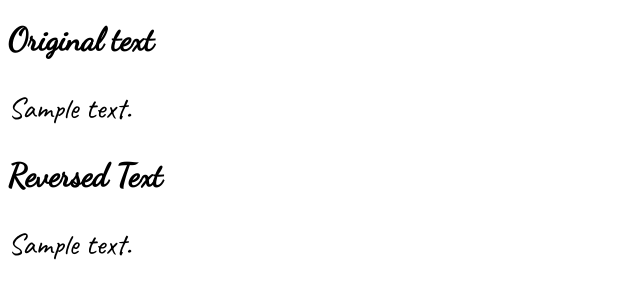
After one commit to alexlobko/viceversa-project, a Django app: template templates/reverse.html in a window 1280 px wide. The commit adds this page. Shown: the top 300 px of the page, without its empty margins (0-640 px from the left). Run offline with Django 3.2, Linux system fonts and the light colour scheme; the template is opened without the code that fills it: most values are stand-ins (such as "Sample title", 1, 10 or a date in 2020).

Commit message:
Add reverse feature

```diff
--- /dev/null
+++ b/templates/reverse.html
@@ -0,0 +1,24 @@
+<!DOCTYPE html>
+<html>
+<head>
+	<title>Reversed Text</title>
+	<link rel="preconnect" href="https://fonts.gstatic.com">
+	<link href="https://fonts.googleapis.com/css2?family=Caveat&family=Dancing+Script&display=swap" rel="stylesheet">
+	<style type="text/css">
+		p {
+			font-family: 'Caveat', cursive;
+			font-size: 30px;
+
+		}
+		h1 {
+			font-family: 'Dancing Script', cursive;
+		}
+	</style>
+</head>
+<body>
+	<h1>Original text</h1>
+	<p>{{text}}</p>
+	<h1>Reversed Text</h1>
+	<p>{{reversedtext}}</p>
+</body>
+</html>
--- a/viceversa/urls.py
+++ b/viceversa/urls.py
@@ -19,4 +19,5 @@ from . import views
 urlpatterns = [
     path('admin/', admin.site.urls),
     path('', views.home),
+    path('reverse/', views.reverse, name='reverse'),
 ]
--- a/viceversa/views.py
+++ b/viceversa/views.py
@@ -3,3 +3,8 @@ from django.shortcuts import render
 
 def home(request):
 	return render(request, 'home.html')
+
+def reverse(request):
+	text = request.GET['message']
+	reversed_text = text[::-1]
+	return render(request, 'reverse.html', {'text':text, 'reversedtext':reversed_text})
```
Also changed, not shown: templates/home.html (+5 -3 lines).
